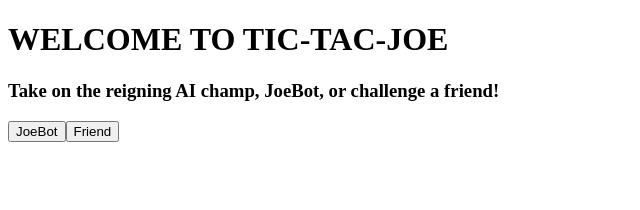
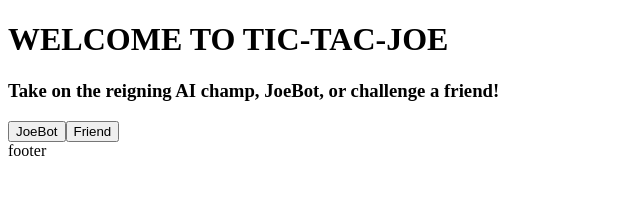
Before and after one commit to tylerpetersen02/tic-tac-joe, a React app: page / in a window 1280 px wide. Shown: the top 210 px of the page, without its empty margins (0-640 px from the left). Built offline with nearby package versions, Linux system fonts and the light colour scheme; the HTML template or start-up script is replaced by a standard one.

Commit message:
added footer

```diff
--- a/client/src/components/App.jsx
+++ b/client/src/components/App.jsx
@@ -1,6 +1,7 @@
 import React, { useEffect, useState } from 'react';
 import axios from 'axios';
 import Board from './Board.jsx';
+import Winner from './Winner.jsx';
 
 const App = (props) => {
 
@@ -9,6 +10,9 @@ const App = (props) => {
   const [easy, setEasy] = useState(false);
   const [medium, setMedium] = useState(false);
   const [hard, setHard] = useState(false);
+  const [winnerModule, setWinnerModule] = useState(false);
+  const [winner, setWinner] = useState('');
+  const [gameReset, setGameReset] = useState(false);
 
   const handleJoeBot = () => {
     setJoeBot(!joeBot);
@@ -38,10 +42,28 @@ const App = (props) => {
     setMedium(false);
   }
 
+  const handleWinner = (winner) => {
+    setWinner(winner);
+    setWinnerModule(!winnerModule);
+  }
+
+  const reset = () => {
+    setWinner('');
+    setWinnerModule(false)
+    setGameReset(true);
+    setGameReset(false);
+  }
+
+  const gameResetFinal = () => {
+    setGameReset(false);
+  }
+
   return (
     <div>
       <h1 className="glow">WELCOME TO TIC-TAC-JOE</h1>
       <h3>Take on the reigning AI champ, <strong>JoeBot</strong>, or challenge a friend!</h3>
+      <div className="mid_background">
+        {winnerModule &&
           <div className="selections">
             <div className="challenger">
               {!friend &&
@@ -88,7 +110,17 @@ const App = (props) => {
               </div>
             }
           </div>
-      <Board />
+        }
+        {!winnerModule &&
+          <Winner winner={winner} reset={reset} />
+        }
+      </div>
+      {!gameReset &&
+        <Board sendWinner={handleWinner} gameReset={gameReset} gameResetFinal={gameResetFinal} />
+      }
+      <div className="footer">
+        footer
+      </div>
     </div>
   )
 };
--- a/client/src/components/Board.jsx
+++ b/client/src/components/Board.jsx
@@ -19,6 +19,24 @@ const Board = (props) => {
   const [xNums, setXNums] = useState([]);
   const [winner, setWinner] = useState(false);
 
+  if (props.gameReset) {
+    const gameReset = () => {
+      setX(true);
+      setBox1(true);
+      setBox2(true);
+      setBox3(true);
+      setBox4(true);
+      setBox5(true);
+      setBox6(true);
+      setBox7(true);
+      setBox8(true);
+      setBox9(true);
+      setONums([]);
+      setXNums([]);
+      setWinner(false);
+      props.gameResetFinal();
+    }
+  }
 
   useEffect(() => {
 
@@ -30,7 +48,7 @@ const Board = (props) => {
     const rockPaperScissors = currPlayer => {
       let rounds = 3;
 
-      const roundsPlayed = function(currentCombo) {
+      const roundsPlayed = function (currentCombo) {
         currentCombo = currentCombo || '';
 
         if (currentCombo.length === rounds) {
@@ -40,16 +58,16 @@ const Board = (props) => {
 
           if (winningCombos.includes(currentCombo)) {
             if (x) {
-              setWinner("X wins!")
+              setWinner("JoeBot wins!")
             } else {
-              setWinner("O wins!")
+              setWinner("You win!")
             }
             return;
           }
           return;
         }
 
-        currPlayer.forEach(function(item) {
+        currPlayer.forEach(function (item) {
           roundsPlayed(currentCombo + item);
         })
       }
@@ -64,6 +82,10 @@ const Board = (props) => {
     }
 
   }, [xNums.length, oNums.length])
+
+  useEffect(() => {
+    props.sendWinner(winner);
+  }, [winner])
 
 
 
--- /dev/null
+++ b/client/src/components/Winner.jsx
@@ -0,0 +1,19 @@
+import React, { useEffect, useState } from 'react';
+import axios from 'axios';
+
+const Winner = (props) => {
+
+  const handleNewGame = () => {
+    props.reset();
+  }
+
+  return (
+    <div>
+      <h2>{props.winner}</h2>
+      <p>Play again?</p>
+      <button onClick={handleNewGame} className="button">New game</button>
+    </div>
+  )
+};
+
+export default Winner;
```
Also changed, not shown: 1 other file (tests, documents, lock files or other folders). Lines whose indentation alone changed are shown as unchanged.
